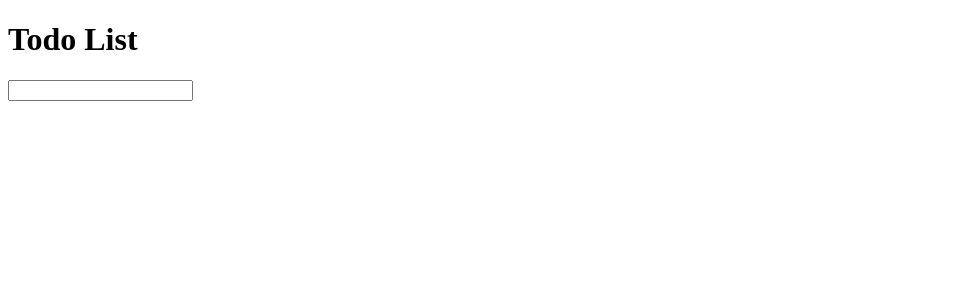
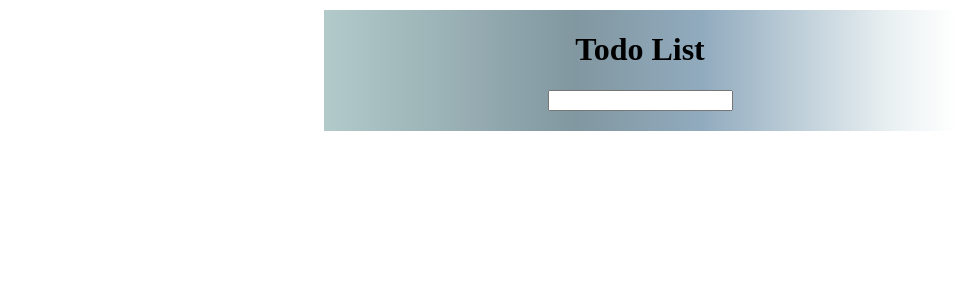
Before and after one commit to TayYim/todo-list, a React (Create React App) app: page / in a window 1280 px wide. Shown: the top 300 px of the page, without its empty margins (0-974 px from the left). Built offline with nearby package versions, Linux system fonts and the light colour scheme.

Commit message:
add className

```diff
--- a/src/App.js
+++ b/src/App.js
@@ -8,9 +8,11 @@ export const App = () => {
 
   return (
     <>
+      <div className='container'>
       <Header />
       <Input todoItems={todoItems} setTodoItems={setTodoItems} />
       <List todoItems={todoItems} setTodoItems={setTodoItems} />
+      </div>
     </>
     );
 }
--- a/src/components/List.js
+++ b/src/components/List.js
@@ -11,10 +11,10 @@ export const List = ({ todoItems, setTodoItems }) => {
 	};
 
 	const list = todoItems.map((element, index) =>
-		<li key={index}>
+		<li className='list-item' key={index}>
 			{element}
-			<button order={index} onClick={handleDeleteItem}>x</button>
+			<button className='delete-button' order={index} onClick={handleDeleteItem}>x</button>
 		</li>);
 
-	return <ul>{list}</ul>;
+	return <ul className='list-wrap'>{list}</ul>;
 };
--- a/src/index.js
+++ b/src/index.js
@@ -6,6 +6,6 @@ import './index.css';
 const root = ReactDOM.createRoot(document.getElementById('root'));
 root.render(
   <React.StrictMode>
-    <App className="container" />
+    <App />
   </React.StrictMode>
 );
```
